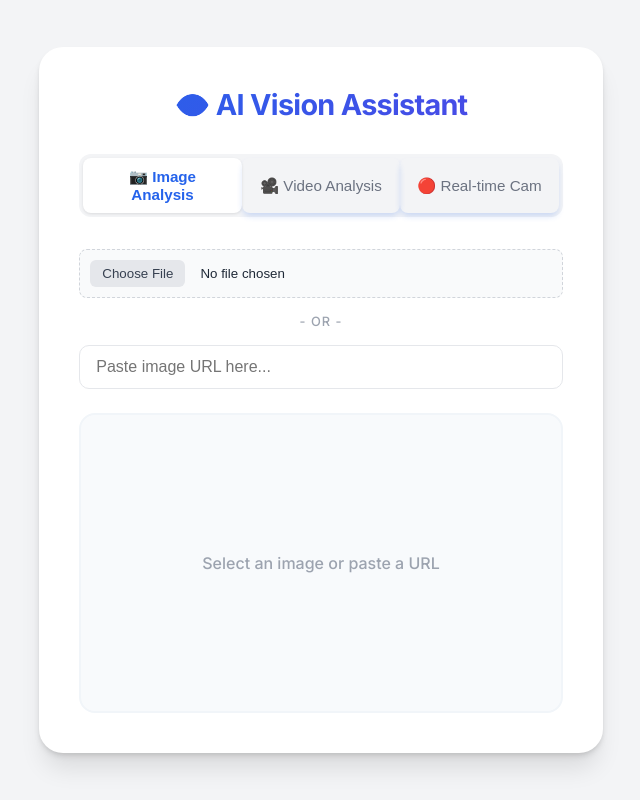
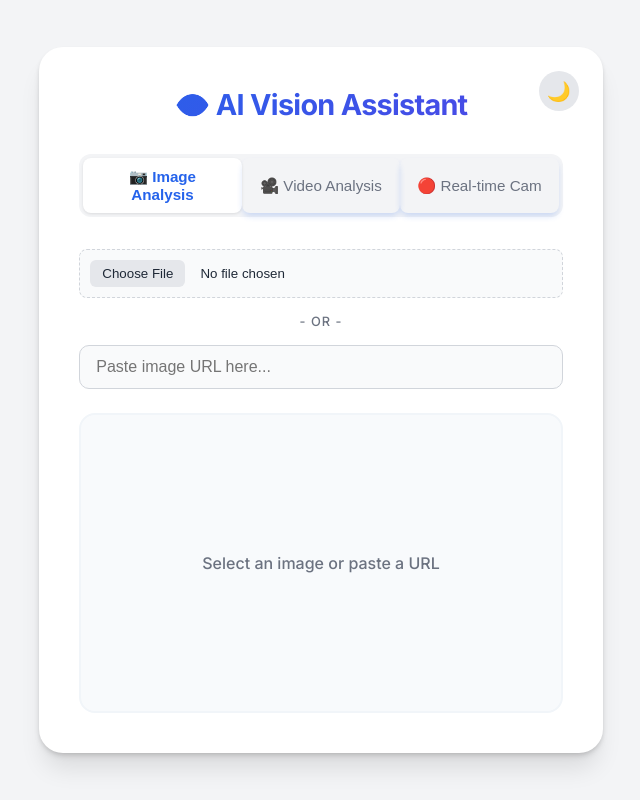
Before and after one commit to brijeshkumar-chavda/ComputerVisionWorkshop, a React (Vite) app in the folder client/: page / in a window 1280 px wide. Shown: the whole page, without its empty margins (319-959 px from the left). Built offline with nearby package versions, Linux system fonts and the light colour scheme.

Commit message:
feat: Add dark mode functionality with a theme toggle button and CSS variable-based styling.

```diff
--- a/client/src/App.jsx
+++ b/client/src/App.jsx
@@ -16,6 +16,15 @@ function App() {
   const webcamRef = useRef(null);
   const [isCapturing, setIsCapturing] = useState(false);
   const intervalRef = useRef(null);
+
+  // Theme State
+  const [darkMode, setDarkMode] = useState(false);
+
+  // Toggle Theme
+  const toggleTheme = () => {
+    setDarkMode(!darkMode);
+    document.body.classList.toggle("dark-mode");
+  };
 
   const resetState = () => {
     setFile(null);
@@ -135,6 +144,10 @@ function App() {
 
   return (
     <div className="app-container">
+      <button className="theme-toggle" onClick={toggleTheme}>
+        {darkMode ? "☀️" : "🌙"}
+      </button>
+
       <h1>👁️ AI Vision Assistant</h1>
 
       <div className="tabs">
--- a/client/src/index.css
+++ b/client/src/index.css
@@ -1,6 +1,42 @@
 @import url("https://fonts.googleapis.com/css2?family=Inter:wght@400;500;600;700&display=swap");
 
 /* Reset & Base */
+:root {
+  --bg-color: #f3f4f6;
+  --card-bg: #ffffff;
+  --text-primary: #1f2937;
+  --text-secondary: #6b7280;
+  --input-bg: #f9fafb;
+  --input-border: #d1d5db;
+  --preview-bg: #f8fafc;
+  --preview-border: #f1f5f9;
+  --result-bg: linear-gradient(to right, #f8fafc, #f1f5f9);
+  --result-border: #e2e8f0;
+  --tab-bg: #f3f4f6;
+  --tab-active-bg: #ffffff;
+  --tab-active-text: #2563eb;
+  --shadow-color: rgba(0, 0, 0, 0.1);
+  --toggle-bg: #e5e7eb;
+}
+
+body.dark-mode {
+  --bg-color: #111827;
+  --card-bg: #1f2937;
+  --text-primary: #f9fafb;
+  --text-secondary: #9ca3af;
+  --input-bg: #374151;
+  --input-border: #4b5563;
+  --preview-bg: #111827;
+  --preview-border: #374151;
+  --result-bg: #111827;
+  --result-border: #374151;
+  --tab-bg: #374151;
+  --tab-active-bg: #4b5563;
+  --tab-active-text: #60a5fa;
+  --shadow-color: rgba(0, 0, 0, 0.5);
+  --toggle-bg: #4b5563;
+}
+
 * {
   box-sizing: border-box;
   margin: 0;
@@ -9,26 +45,28 @@
 
 body {
   font-family: "Inter", sans-serif;
-  background-color: #f3f4f6; /* Cool Gray 100 */
-  color: #1f2937; /* Gray 800 */
+  background-color: var(--bg-color);
+  color: var(--text-primary);
   display: flex;
   justify-content: center;
   align-items: center;
   min-height: 100vh;
   padding: 20px;
+  transition: background-color 0.3s, color 0.3s;
 }
 
 /* Main Card */
 .app-container {
   width: 100%;
   max-width: 700px;
-  background: white;
+  background: var(--card-bg);
   padding: 2.5rem;
   border-radius: 24px;
-  box-shadow: 0 4px 6px -1px rgba(0, 0, 0, 0.1),
-    0 2px 4px -1px rgba(0, 0, 0, 0.06), 0 20px 25px -5px rgba(0, 0, 0, 0.1);
+  box-shadow: 0 4px 6px -1px var(--shadow-color),
+    0 2px 4px -1px var(--shadow-color), 0 20px 25px -5px var(--shadow-color);
   text-align: center;
-  transition: transform 0.2s;
+  transition: transform 0.2s, background-color 0.3s;
+  position: relative;
 }
 
 h1 {
@@ -37,14 +75,16 @@ h1 {
   margin-bottom: 2rem;
   background: linear-gradient(135deg, #2563eb 0%, #4f46e5 100%);
   -webkit-background-clip: text;
+  background-clip: text;
   -webkit-text-fill-color: transparent;
+  color: transparent; /* Fallback */
   letter-spacing: -0.025em;
 }
 
 /* Tabs - Segmented Control Style */
 .tabs {
   display: flex;
-  background: #f3f4f6;
+  background: var(--tab-bg);
   padding: 4px;
   border-radius: 12px;
   margin-bottom: 2rem;
@@ -58,21 +98,21 @@ h1 {
   background: transparent;
   cursor: pointer;
   font-weight: 500;
-  color: #6b7280;
+  color: var(--text-secondary);
   border-radius: 8px;
   transition: all 0.2s ease;
   font-size: 0.95rem;
 }
 
 .tab-btn:hover {
-  color: #374151;
+  color: var(--text-primary);
 }
 
 .tab-btn.active {
-  background: white;
-  color: #2563eb;
+  background: var(--tab-active-bg);
+  color: var(--tab-active-text);
   font-weight: 600;
-  box-shadow: 0 1px 3px rgba(0, 0, 0, 0.1);
+  box-shadow: 0 1px 3px var(--shadow-color);
 }
 
 /* Content Area */
@@ -93,8 +133,8 @@ input[type="file"] {
   display: block;
   width: 100%;
   padding: 10px;
-  background: #f9fafb;
-  border: 1px dashed #d1d5db;
+  background: var(--input-bg);
+  border: 1px dashed var(--input-border);
   border-radius: 8px;
   cursor: pointer;
 }
@@ -103,21 +143,21 @@ input[type="file"]::file-selector-button {
   margin-right: 15px;
   padding: 6px 12px;
   border: none;
-  background: #e5e7eb;
+  background: var(--toggle-bg);
   border-radius: 6px;
-  color: #374151;
+  color: var(--text-primary);
   font-weight: 500;
   cursor: pointer;
   transition: background 0.2s;
 }
 
 input[type="file"]::file-selector-button:hover {
-  background: #d1d5db;
+  background: var(--input-border);
 }
 
 .or-divider {
   font-size: 0.8rem;
-  color: #9ca3af;
+  color: var(--text-secondary);
   font-weight: 500;
   letter-spacing: 1px;
 }
@@ -125,7 +165,9 @@ input[type="file"]::file-selector-button:hover {
 input[type="text"] {
   width: 100%;
   padding: 12px 16px;
-  border: 1px solid #e5e7eb;
+  border: 1px solid var(--input-border);
+  background: var(--input-bg);
+  color: var(--text-primary);
   border-radius: 10px;
   font-size: 1rem;
   outline: none;
@@ -173,13 +215,13 @@ button:disabled {
 .preview-box {
   width: 100%;
   min-height: 300px;
-  background: #f8fafc;
+  background: var(--preview-bg);
   display: flex;
   align-items: center;
   justify-content: center;
   overflow: hidden;
   border-radius: 16px;
-  border: 2px solid #f1f5f9;
+  border: 2px solid var(--preview-border);
 }
 
 .preview-box img,
@@ -191,24 +233,23 @@ button:disabled {
 }
 
 .preview-box p {
-  color: #9ca3af;
+  color: var(--text-secondary);
   font-weight: 500;
 }
 
 /* Results */
 .result-box {
   text-align: left;
-  background: #f0fdf4; /* Very light green hint for specific success feel, or neutral */
-  background: linear-gradient(to right, #f8fafc, #f1f5f9);
+  background: var(--result-bg);
   padding: 1.5rem;
   border-radius: 16px;
-  border: 1px solid #e2e8f0;
+  border: 1px solid var(--result-border);
   margin-top: 1rem;
 }
 
 .result-box h3 {
   font-size: 1.1rem;
-  color: #374151;
+  color: var(--text-primary);
   margin-bottom: 0.8rem;
   display: flex;
   align-items: center;
@@ -217,8 +258,35 @@ button:disabled {
 
 .result-box p {
   line-height: 1.6;
-  color: #4b5563;
+  color: var(--text-primary);
   white-space: pre-wrap; /* Preserves formatting from AI */
+}
+
+/* Toggle Dark Mode Button */
+.theme-toggle {
+  position: absolute;
+  top: 1.5rem;
+  right: 1.5rem;
+  background: var(--toggle-bg);
+  border: none;
+  width: 40px;
+  height: 40px;
+  border-radius: 50%;
+  cursor: pointer;
+  display: flex;
+  align-items: center;
+  justify-content: center;
+  font-size: 1.2rem;
+  color: var(--text-primary);
+  transition: background 0.3s;
+  box-shadow: none;
+  padding: 0;
+}
+
+.theme-toggle:hover {
+  background: var(--input-border);
+  transform: scale(1.1);
+  box-shadow: none;
 }
 
 /* Loading Animation */
```
